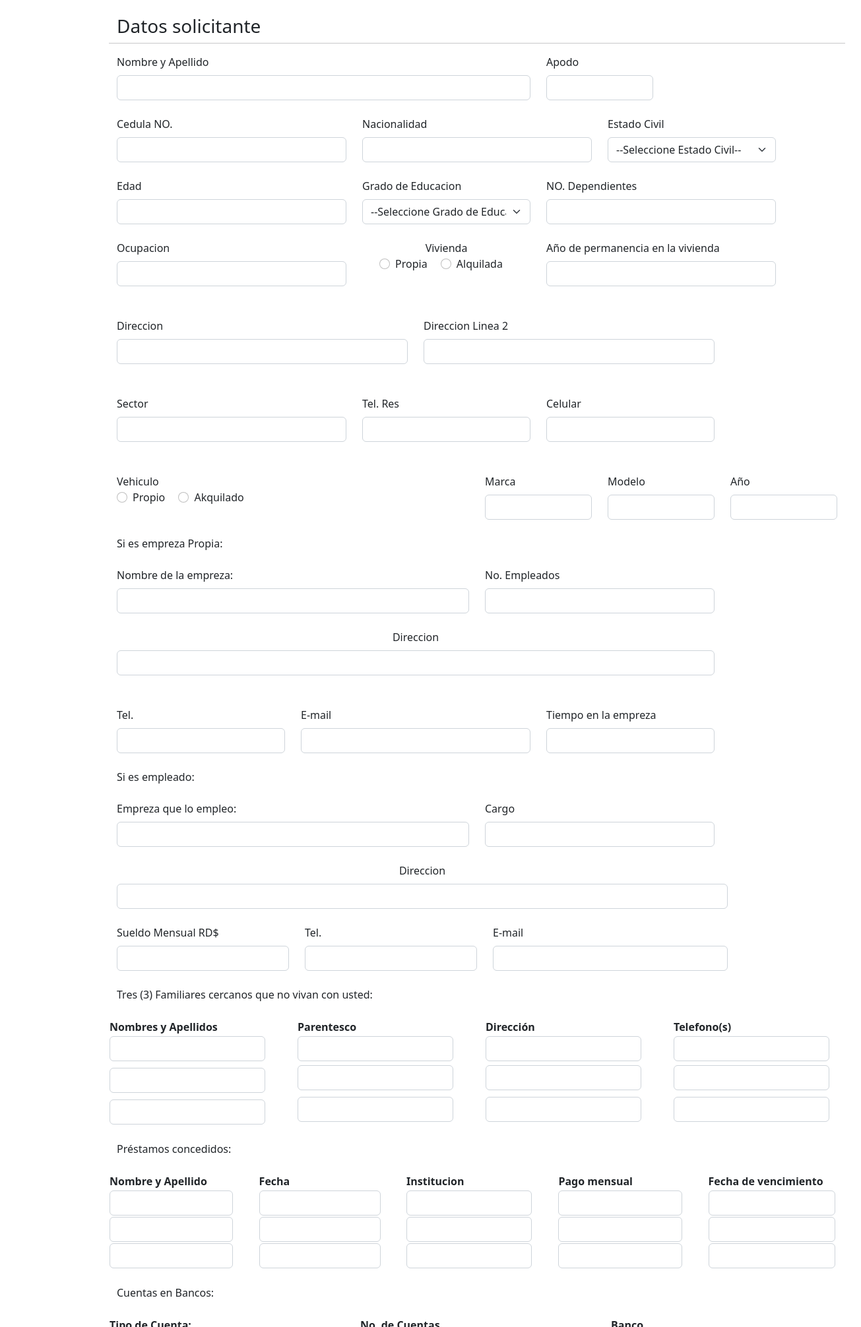
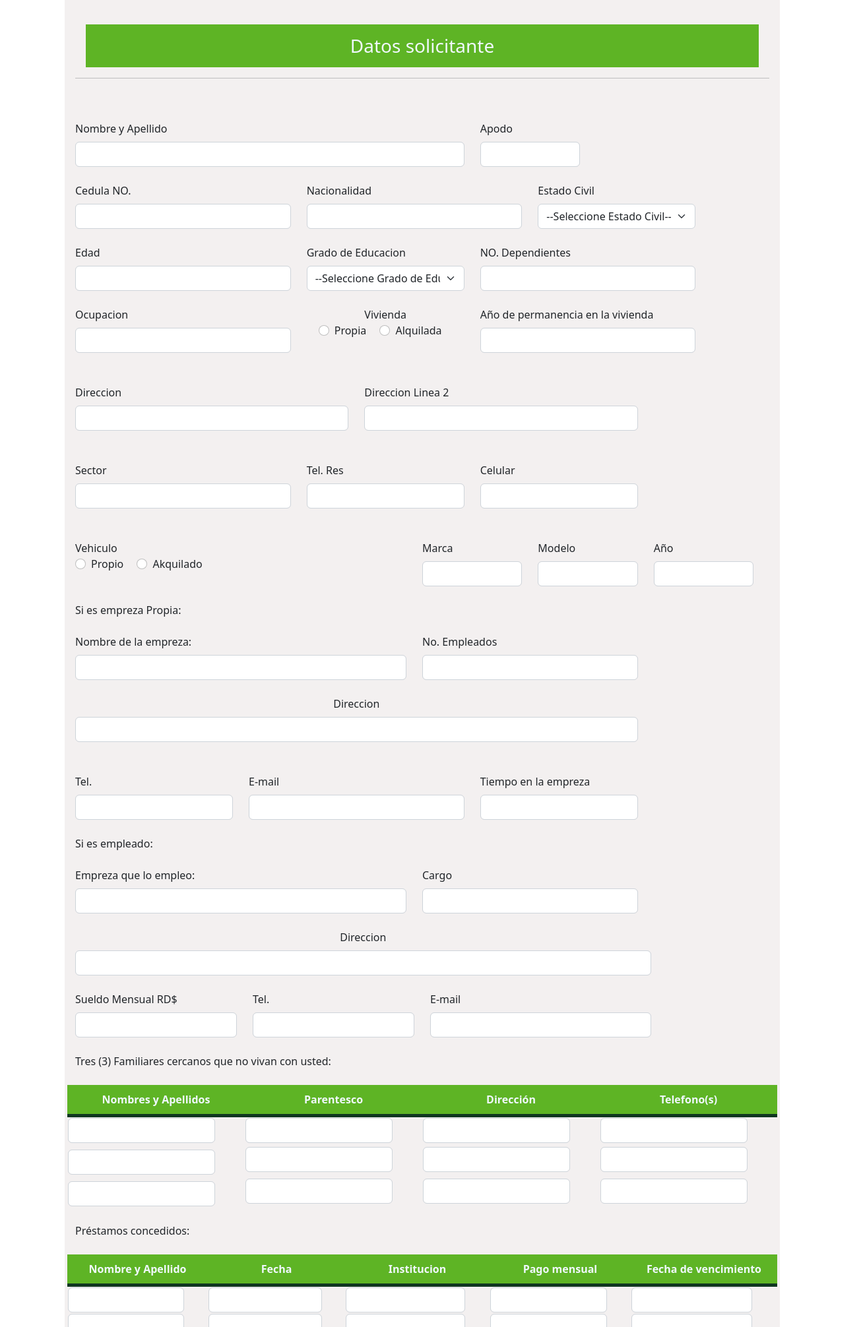
Before and after one commit to Felix123Duran/2-Stage_Films_Dominicana, a plain HTML site: page index.html in a window 1280 px wide. Shown: the part 788-2800 px from the top of the page at 66% size, 1305 px wide, since content can reach past the window. Drawn offline with nearby package versions, Linux system fonts and the light colour scheme.

Commit message:
Proyyecto finalizado
cambios del css terminados

```diff
--- /dev/null
+++ b/diseño.css
@@ -0,0 +1,29 @@
+form {
+  width: calc(100% - 32px);
+  background-color: rgba(206, 190, 190, 0.239);
+  margin: 16px;
+  padding: 16px;
+}
+
+h3 {
+  color: aliceblue;
+  text-align: center;
+  width: calc(100% - 32px);;
+  background-color: rgba(80, 174, 17, 0.908);
+  margin: 16px;
+  padding: 16px;
+}
+
+table{
+  padding: 10px;
+}
+th{
+  color: aliceblue;
+  text-align: center;
+  width: calc(100% - 32px);;
+  background-color: rgba(80, 174, 17, 0.908);
+  border-bottom: solid 5px #0f3620;
+  margin: 3px;
+  padding: 10px;
+
+}
--- a/index.html
+++ b/index.html
@@ -12,7 +12,7 @@
     <script src="jspdf.min.js"></script>
     <script src="https://cdn.jsdelivr.net/npm/signature_pad@4.0.0/dist/signature_pad.umd.min.js"></script>
     <script src="ControlPDF.js"></script>
-
+<link rel="stylesheet" href="diseño.css">
   </head>
   <body>
     <header>
@@ -21,10 +21,11 @@
 
     <div class="container mt-4">
       <div class="row">
-        <div class="col-ml-8 offset-md-1">
-          <h3>Datos Prestamo</h3>
+        <div class="col-ml-8 ">
+
+          <form id="formulario">
+           <h3>Datos Prestamo</h3>
           <hr />
-          <form id="formulario">
             <div class="row mb-3">
               <div class="col-md-4">
                 <label for="Monto_Solicitado" class="form-label">Monto Solicitado</label>
@@ -55,8 +56,6 @@
             </div>
           </center>
           <div class="row mb-3"> <!--Area Descripcion Behiculo-->
-            <h3>Datos Prestamo</h3>
-            <hr />
             <div class="col-md-4">
               <label for="Dealer" class="form-label">Concesionario o Dealer</label>
               <input type="text" id="Dealer" class="form-control" />
@@ -122,11 +121,15 @@
                   <label for="tipo_Uso_Transporte" class="form-check-label">Transporte</label>
                </div>
               </div>
+
             </div>
             </center>
-            <div class="row mt-5"> <!--Datos solicitante-->
+            <div class="mt-4">
               <h3>Datos solicitante</h3>
               <hr />
+            </div>
+            <div class="row mt-5"> <!--Datos solicitante-->
+
               <div class="col-md-7">
                 <label for="nombre" class="form-label">Nombre y Apellido</label>
                 <input type="text" id="nombre" class="form-control" />
@@ -606,10 +609,10 @@
 
                 </table>
               </div>
-
-              <div class="row mb-4">
                 <h3 class="mt-5">DATOS DEL CONYUGUE DEL SOLICITANTE</h3>
                 <hr />
+              <div class="row mb-4">
+
                 <div class="col-md-4">
                   <label for="nombre_apellido_cony" class="form-label">Nombre y Apellidos Cónyuge</label>
                   <input type="text" id="nombre_apellido_cony" class="form-control" />
@@ -652,9 +655,11 @@
                 </div>
               </div>
                <!--Segunda Pagina -->
-              <div class="row mb-3"> <!--Area Descripcion Behiculo-->
+
                 <h3>Datos Garante Solidario</h3>
                 <hr />
+              <div class="row mb-3"> <!--Area Descripcion Behiculo-->
+
                 <div class="col-md-4">
                   <label for="Dealer" class="form-label">Nombre Y Apellido</label>
                   <input type="text" id="GaranteNom" class="form-control" />
@@ -1228,7 +1233,7 @@
                           </div>
                         </div>
                         <div class="mt-4">
-                          <textarea name="desc_garantia"id="desc_garantia" rows="10" cols="40">Escribe aquí tus comentarios</textarea>
+                          <textarea name="desc_garantia"id="desc_garantia" rows="10" cols="40">Descripcuin de la garantia</textarea>
 
                         </div>
 
```
